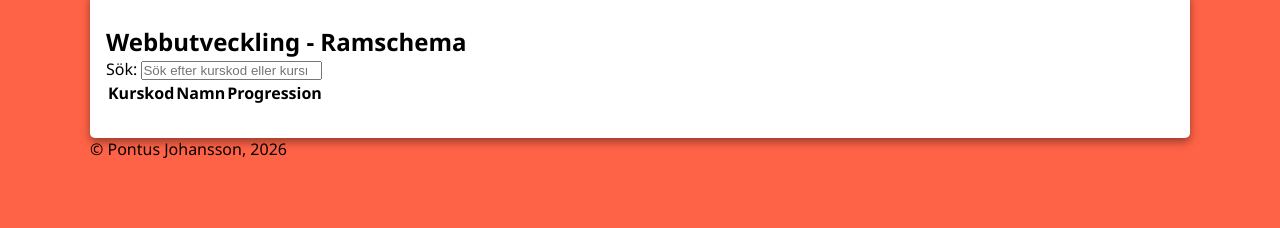
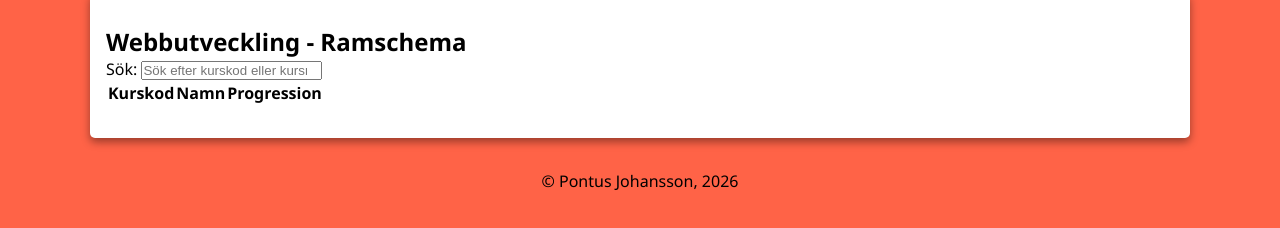
Before and after one commit to Punttt/vite-laboration2, a website built with Vite: page index.html in a window 1280 px wide. Shown: the part 82-310 px from the top of the page. Built offline with nearby package versions, Linux system fonts and the light colour scheme.

Commit message:
css för footer, padding

```diff
--- a/src/css/styles.css
+++ b/src/css/styles.css
@@ -24,6 +24,13 @@ main {
     box-shadow: 0 4px 8px 0 rgba(0, 0, 0, 0.4);
 }
 
+/* Footer */
+footer {
+    padding: 2rem 0;
+    display: flex;
+    justify-content: center;
+}
+
 /* Utility classes */
 
 .container {
```
